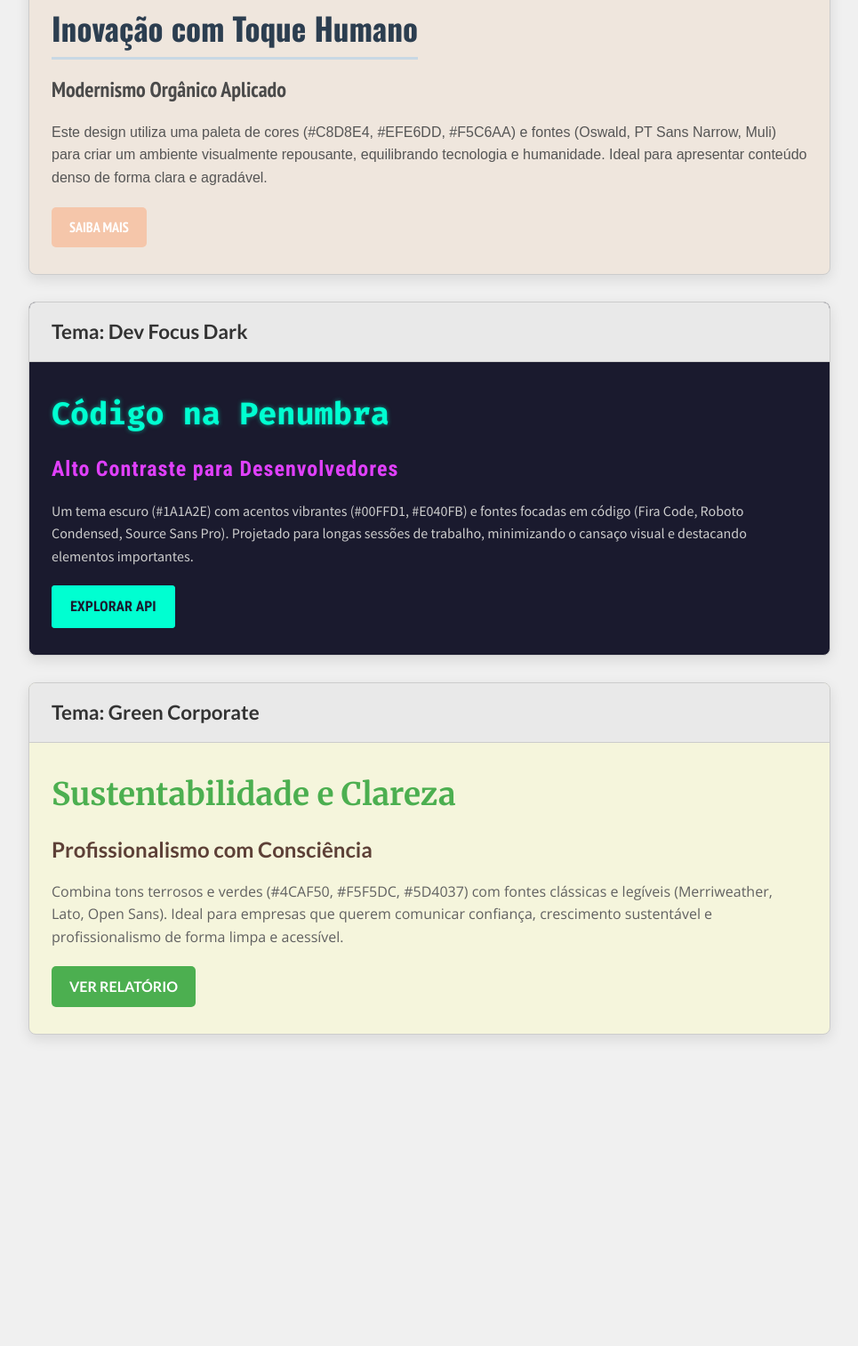
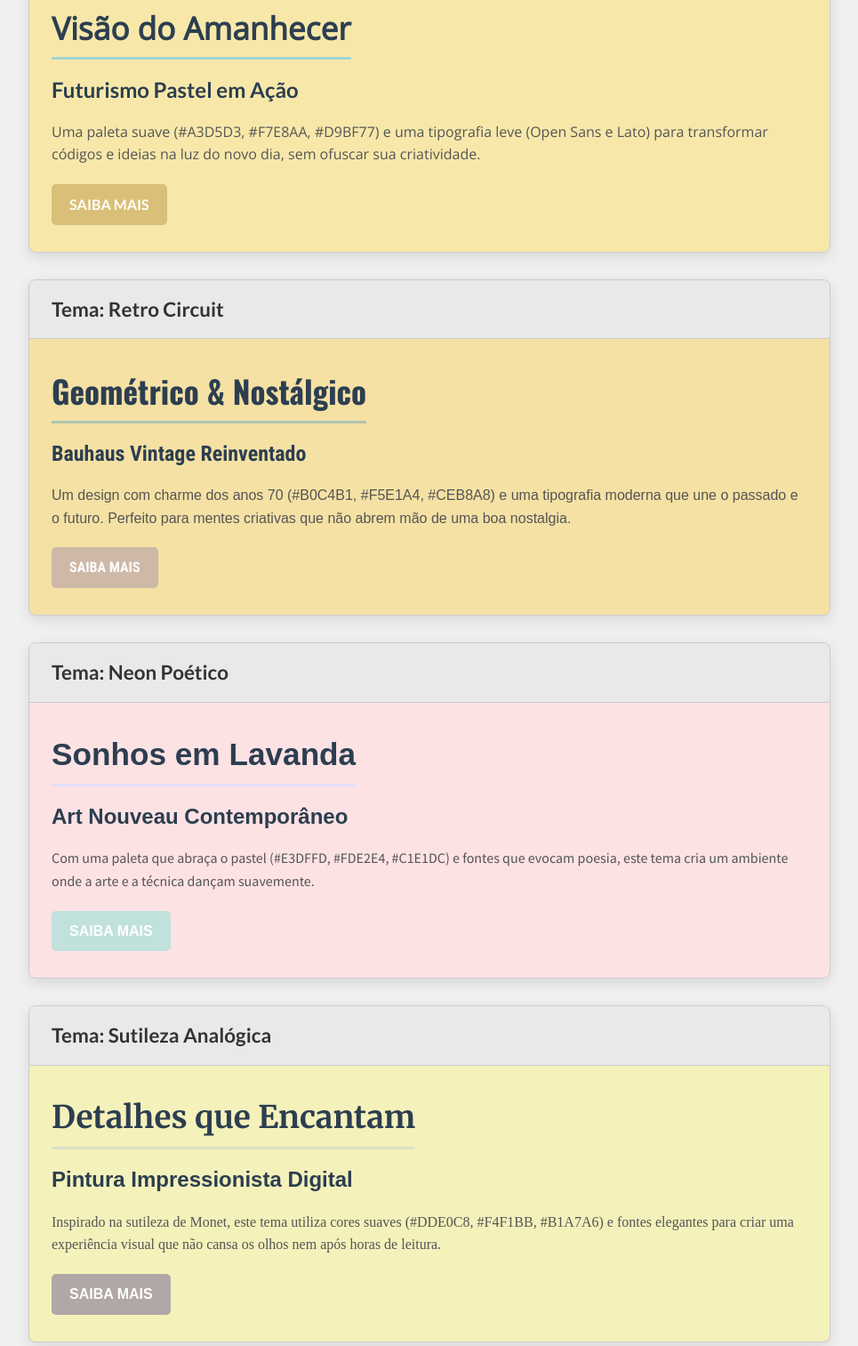
Before and after one commit to igorscaglia/igorscaglia.github.io, a plain HTML site: page index.html in a window 1280 px wide. Shown: the part 256-1769 px from the top of the page at 89% size, without its empty margins (157-1122 px from the left). Before the commit the page ends 1479 px from the top, so only its background shows below. Drawn offline with nearby package versions, Linux system fonts and the light colour scheme; a web font is replaced by a local one.

Commit message:
Update index.html

```diff
--- a/index.html
+++ b/index.html
@@ -7,6 +7,7 @@
 
   <link rel="preconnect" href="https://fonts.googleapis.com">
   <link rel="preconnect" href="https://fonts.gstatic.com" crossorigin>
+  <!-- Fontes fornecidas e utilizadas nos temas -->
   <link href="https://fonts.googleapis.com/css2?family=Muli&family=Oswald:wght@700&family=PT+Sans+Narrow:wght@700&family=Fira+Code:wght@700&family=Roboto+Condensed:wght@700&family=Source+Sans+Pro&family=Merriweather:wght@700&family=Lato:wght@700&family=Open+Sans&display=swap" rel="stylesheet">
 
   <style>
@@ -17,86 +18,271 @@
       box-sizing: border-box;
       line-height: 1.6;
     }
-
     body {
-            font-family: sans-serif; /* Fonte padrão genérica para o corpo fora dos temas */
-            background-color: #f0f0f0; /* Fundo neutro para a página do catálogo */
+      font-family: sans-serif;
+      background-color: #f0f0f0;
       padding-bottom: 30px;
     }
-
     .catalog-title {
       text-align: center;
       padding: 40px 20px;
       background-color: #333;
       color: #fff;
       margin-bottom: 30px;
-            font-family: 'Lato', sans-serif; /* Usando uma fonte neutra para o título do catálogo */
+      font-family: 'Lato', sans-serif;
     }
-
-        /* Estilos para cada bloco de preview de tema */
+    /* Estilos Gerais para os Blocos de Preview */
     .theme-preview {
       max-width: 900px;
-            margin: 0 auto 30px auto; /* Centraliza e adiciona espaço abaixo */
+      margin: 0 auto 30px auto;
       border: 1px solid #ccc;
       border-radius: 8px;
-            overflow: hidden; /* Garante que fundos e bordas funcionem bem */
+      overflow: hidden;
       box-shadow: 0 5px 15px rgba(0,0,0,0.1);
     }
-
     .theme-header {
       padding: 15px 25px;
-            background-color: #e9e9e9; /* Fundo neutro para o nome do tema */
+      background-color: #e9e9e9;
       border-bottom: 1px solid #ccc;
     }
-
     .theme-header h2 {
       font-size: 1.4em;
       font-family: 'Lato', sans-serif;
       color: #333;
     }
-
     .theme-content {
       padding: 30px 25px;
     }
-
-        /* --- ESTILOS DO TEMA 1: Tech Minimal Chic --- */
-        .theme-tech-minimal-chic {
-            background-color: #EFE6DD; /* Bege Suave - Fundo principal do tema */
+    /* --- ESTILOS DO TEMA 1: Aurora Digital --- */
+    .theme-aurora-digital {
+      background-color: #F7E8AA; /* Fundo: Amarelo pálido */
       color: #333;
-            font-family: 'Muli', sans-serif; /* Fonte padrão do tema */
+      font-family: 'Open Sans', sans-serif;
     }
-
-        .theme-tech-minimal-chic .theme-title {
-            font-family: 'Oswald', sans-serif; /* Fonte Título */
-            font-weight: 700; /* Bold */
+    .theme-aurora-digital .theme-title {
+      font-family: 'Open Sans', sans-serif; /* Não temos Montserrat na lista, então usamos Open Sans em Bold se possível */
+      font-weight: 700;
       font-size: 2.2em;
       color: #2c3e50;
       margin-bottom: 15px;
-            border-bottom: 3px solid #C8D8E4; /* Azul Gelo como detalhe */
+      border-bottom: 3px solid #A3D5D3; /* Azul marinho suave */
       padding-bottom: 5px;
       display: inline-block;
     }
+    .theme-aurora-digital .theme-subtitle {
+      font-family: 'Lato', sans-serif;
+      font-weight: 700;
+      font-size: 1.5em;
+      color: #2c3e50;
+      margin-bottom: 15px;
+    }
+    .theme-aurora-digital .theme-body-text {
+      font-family: 'Open Sans', sans-serif;
+      font-weight: 400;
+      font-size: 1em;
+      color: #555;
+      margin-bottom: 20px;
+    }
+    .theme-aurora-digital .theme-button {
+      display: inline-block;
+      background-color: #D9BF77; /* Toque dourado discreto */
+      color: #fff;
+      padding: 10px 20px;
+      font-family: 'Lato', sans-serif;
+      font-weight: 700;
+      font-size: 1em;
+      text-decoration: none;
+      border-radius: 5px;
+      transition: background-color 0.3s ease;
+      border: none;
+      cursor: pointer;
+      text-transform: uppercase;
+    }
+    .theme-aurora-digital .theme-button:hover {
+      background-color: #c8a865;
+    }
 
+    /* --- ESTILOS DO TEMA 2: Retro Circuit --- */
+    .theme-retro-circuit {
+      background-color: #F5E1A4; /* Fundo: Amarelo creme */
+      color: #333;
+      font-family: 'Nunito Sans', sans-serif;
+    }
+    .theme-retro-circuit .theme-title {
+      font-family: 'Oswald', sans-serif; /* Substituindo Raleway por Oswald */
+      font-weight: 700;
+      font-size: 2.2em;
+      color: #2c3e50;
+      margin-bottom: 15px;
+      border-bottom: 3px solid #B0C4B1; /* Verde menta */
+      padding-bottom: 5px;
+      display: inline-block;
+    }
+    .theme-retro-circuit .theme-subtitle {
+      font-family: 'Roboto Condensed', sans-serif; /* Substituindo Roboto Medium */
+      font-weight: 700;
+      font-size: 1.5em;
+      color: #2c3e50;
+      margin-bottom: 15px;
+    }
+    .theme-retro-circuit .theme-body-text {
+      font-family: 'Nunito Sans', sans-serif;
+      font-weight: 400;
+      font-size: 1em;
+      color: #555;
+      margin-bottom: 20px;
+    }
+    .theme-retro-circuit .theme-button {
+      display: inline-block;
+      background-color: #CEB8A8; /* Bege acastanhado */
+      color: #fff;
+      padding: 10px 20px;
+      font-family: 'Roboto Condensed', sans-serif;
+      font-weight: 700;
+      font-size: 1em;
+      text-decoration: none;
+      border-radius: 5px;
+      transition: background-color 0.3s ease;
+      border: none;
+      cursor: pointer;
+      text-transform: uppercase;
+    }
+    .theme-retro-circuit .theme-button:hover {
+      background-color: #b3a29d;
+    }
+
+    /* --- ESTILOS DO TEMA 3: Neon Poético --- */
+    .theme-neon-poetico {
+      background-color: #FDE2E4; /* Fundo: Rosa pastel */
+      color: #333;
+      font-family: 'Source Sans Pro', sans-serif;
+    }
+    .theme-neon-poetico .theme-title {
+      font-family: 'Poppins', sans-serif;
+      font-weight: 700;
+      font-size: 2.2em;
+      color: #2c3e50;
+      margin-bottom: 15px;
+      border-bottom: 3px solid #E3DFFD; /* Lavanda suave */
+      padding-bottom: 5px;
+      display: inline-block;
+    }
+    .theme-neon-poetico .theme-subtitle {
+      font-family: 'Poppins', sans-serif;
+      font-weight: 700;
+      font-size: 1.5em;
+      color: #2c3e50;
+      margin-bottom: 15px;
+    }
+    .theme-neon-poetico .theme-body-text {
+      font-family: 'Source Sans Pro', sans-serif;
+      font-weight: 400;
+      font-size: 1em;
+      color: #555;
+      margin-bottom: 20px;
+    }
+    .theme-neon-poetico .theme-button {
+      display: inline-block;
+      background-color: #C1E1DC; /* Verde água refrescante */
+      color: #fff;
+      padding: 10px 20px;
+      font-family: 'Poppins', sans-serif;
+      font-weight: 700;
+      font-size: 1em;
+      text-decoration: none;
+      border-radius: 5px;
+      transition: background-color 0.3s ease;
+      border: none;
+      cursor: pointer;
+      text-transform: uppercase;
+    }
+    .theme-neon-poetico .theme-button:hover {
+      background-color: #aed3cc;
+    }
+
+    /* --- ESTILOS DO TEMA 4: Sutileza Analógica --- */
+    .theme-sutileza-analogica {
+      background-color: #F4F1BB; /* Fundo: Amarelo manteiga */
+      color: #333;
+      font-family: 'Lora', serif;
+    }
+    .theme-sutileza-analogica .theme-title {
+      font-family: 'Merriweather', serif;
+      font-weight: 700;
+      font-size: 2.2em;
+      color: #2c3e50;
+      margin-bottom: 15px;
+      border-bottom: 3px solid #DDE0C8; /* Verde oliva suave */
+      padding-bottom: 5px;
+      display: inline-block;
+    }
+    .theme-sutileza-analogica .theme-subtitle {
+      font-family: 'Merriweather Sans', sans-serif;
+      font-weight: 700;
+      font-size: 1.5em;
+      color: #2c3e50;
+      margin-bottom: 15px;
+    }
+    .theme-sutileza-analogica .theme-body-text {
+      font-family: 'Lora', serif;
+      font-weight: 400;
+      font-size: 1em;
+      color: #555;
+      margin-bottom: 20px;
+    }
+    .theme-sutileza-analogica .theme-button {
+      display: inline-block;
+      background-color: #B1A7A6; /* Cinza topo de linha */
+      color: #fff;
+      padding: 10px 20px;
+      font-family: 'Merriweather Sans', sans-serif;
+      font-weight: 700;
+      font-size: 1em;
+      text-decoration: none;
+      border-radius: 5px;
+      transition: background-color 0.3s ease;
+      border: none;
+      cursor: pointer;
+      text-transform: uppercase;
+    }
+    .theme-sutileza-analogica .theme-button:hover {
+      background-color: #9f9491;
+    }
+
+    /* --- ESTILOS DO TEMA 5: Tech Minimal Chic --- */
+    .theme-tech-minimal-chic {
+      background-color: #EFE6DD; /* Fundo: Bege suave */
+      color: #333;
+      font-family: 'Muli', sans-serif;
+    }
+    .theme-tech-minimal-chic .theme-title {
+      font-family: 'Oswald', sans-serif;
+      font-weight: 700;
+      font-size: 2.2em;
+      color: #2c3e50;
+      margin-bottom: 15px;
+      border-bottom: 3px solid #C8D8E4; /* Azul Gelo */
+      padding-bottom: 5px;
+      display: inline-block;
+    }
     .theme-tech-minimal-chic .theme-subtitle {
-            font-family: 'PT Sans Narrow', sans-serif; /* Fonte Subtítulo */
-            font-weight: 700; /* Semi-Bold (usando Bold 700) */
+      font-family: 'PT Sans Narrow', sans-serif;
+      font-weight: 700;
       font-size: 1.5em;
       color: #4a4a4a;
       margin-bottom: 15px;
     }
-
     .theme-tech-minimal-chic .theme-body-text {
-            font-family: 'Muli', sans-serif; /* Fonte Texto Corrido */
-            font-weight: 400; /* Regular */
+      font-family: 'Muli', sans-serif;
+      font-weight: 400;
       font-size: 1em;
       color: #555;
       margin-bottom: 20px;
     }
-
     .theme-tech-minimal-chic .theme-button {
       display: inline-block;
       background-color: #F5C6AA; /* Pêssego Delicado */
-            color: #FFFFFF;
+      color: #fff;
       padding: 10px 20px;
       font-family: 'PT Sans Narrow', sans-serif;
       font-weight: 700;
@@ -112,141 +298,98 @@
       background-color: #e8b99f;
     }
 
-        /* --- ESTILOS DO TEMA 2: Dev Focus Dark (Exemplo Fictício) --- */
-        .theme-dev-focus-dark {
-            background-color: #1A1A2E; /* Fundo escuro */
-            color: #EAEAEA; /* Texto claro */
-            font-family: 'Source Sans Pro', sans-serif; /* Fonte padrão do tema */
-        }
-
-        .theme-dev-focus-dark .theme-title {
-            font-family: 'Fira Code', monospace; /* Fonte Título (monoespaçada) */
-            font-weight: 700; /* Bold */
-            font-size: 2.2em;
-            color: #00FFD1; /* Acento neon brilhante */
-            margin-bottom: 15px;
-            text-shadow: 0 0 5px rgba(0, 255, 209, 0.5);
-        }
-
-        .theme-dev-focus-dark .theme-subtitle {
-            font-family: 'Roboto Condensed', sans-serif; /* Fonte Subtítulo */
-            font-weight: 700; /* Bold */
-            font-size: 1.5em;
-            color: #E040FB; /* Acento secundário (magenta/roxo) */
-            margin-bottom: 15px;
-            letter-spacing: 1px;
-        }
-
-        .theme-dev-focus-dark .theme-body-text {
-            font-family: 'Source Sans Pro', sans-serif; /* Fonte Texto Corrido */
-            font-weight: 400; /* Regular */
-            font-size: 1em;
-            color: #cccccc; /* Cinza claro para texto corrido */
-            margin-bottom: 20px;
-        }
-
-        .theme-dev-focus-dark .theme-button {
-            display: inline-block;
-            background-color: #00FFD1; /* Acento principal */
-            color: #1A1A2E; /* Texto escuro no botão claro */
-            padding: 10px 20px;
-            font-family: 'Roboto Condensed', sans-serif;
-            font-weight: 700;
-            font-size: 1em;
-            text-decoration: none;
-            border-radius: 3px;
-            transition: all 0.3s ease;
-            border: 1px solid #00FFD1;
-            cursor: pointer;
-            text-transform: uppercase;
-        }
-        .theme-dev-focus-dark .theme-button:hover {
-            background-color: #1A1A2E;
-            color: #00FFD1;
-            box-shadow: 0 0 10px rgba(0, 255, 209, 0.7);
-        }
-
-        /* --- ESTILOS DO TEMA 3: Green Corporate (Exemplo Fictício) --- */
-        .theme-green-corporate {
-            background-color: #F5F5DC; /* Fundo Bege Claro (quase branco) */
-            color: #5D4037; /* Marrom escuro para texto principal */
-            font-family: 'Open Sans', sans-serif; /* Fonte padrão do tema */
-        }
-
-        .theme-green-corporate .theme-title {
-            font-family: 'Merriweather', serif; /* Fonte Título (serifada) */
-            font-weight: 700; /* Bold */
-            font-size: 2.2em;
-            color: #4CAF50; /* Verde principal */
-            margin-bottom: 15px;
-        }
-
-        .theme-green-corporate .theme-subtitle {
-            font-family: 'Lato', sans-serif; /* Fonte Subtítulo */
-            font-weight: 700; /* Bold */
-            font-size: 1.5em;
-            color: #5D4037; /* Marrom escuro */
-            margin-bottom: 15px;
-        }
-
-        .theme-green-corporate .theme-body-text {
-            font-family: 'Open Sans', sans-serif; /* Fonte Texto Corrido */
-            font-weight: 400; /* Regular */
-            font-size: 1em;
-            color: #616161; /* Cinza escuro para corpo */
-            margin-bottom: 20px;
-        }
-
-        .theme-green-corporate .theme-button {
-            display: inline-block;
-            background-color: #4CAF50; /* Verde principal */
-            color: #FFFFFF; /* Texto branco */
-            padding: 10px 20px;
-            font-family: 'Lato', sans-serif;
-            font-weight: 700;
-            font-size: 1em;
-            text-decoration: none;
-            border-radius: 5px;
-            transition: background-color 0.3s ease;
-            border: none;
-            cursor: pointer;
-            text-transform: uppercase;
-        }
-        .theme-green-corporate .theme-button:hover {
-            background-color: #388E3C; /* Verde mais escuro no hover */
-        }
-
     /* Responsividade Básica */
     @media (max-width: 768px) {
       .catalog-title {
         font-size: 1.8em;
       }
       .theme-preview {
-                 margin-left: 15px;
-                 margin-right: 15px;
+        margin: 0 15px 30px 15px;
       }
       .theme-content {
         padding: 20px 15px;
       }
-             /* Ajustar tamanhos de fonte dentro dos temas se necessário */
-            .theme-tech-minimal-chic .theme-title,
-            .theme-dev-focus-dark .theme-title,
-            .theme-green-corporate .theme-title {
+      .theme-aurora-digital .theme-title,
+      .theme-retro-circuit .theme-title,
+      .theme-neon-poetico .theme-title,
+      .theme-sutileza-analogica .theme-title,
+      .theme-tech-minimal-chic .theme-title {
         font-size: 1.8em;
       }
-             .theme-tech-minimal-chic .theme-subtitle,
-            .theme-dev-focus-dark .theme-subtitle,
-            .theme-green-corporate .theme-subtitle {
+      .theme-aurora-digital .theme-subtitle,
+      .theme-retro-circuit .theme-subtitle,
+      .theme-neon-poetico .theme-subtitle,
+      .theme-sutileza-analogica .theme-subtitle,
+      .theme-tech-minimal-chic .theme-subtitle {
         font-size: 1.3em;
       }
     }
-
   </style>
 </head>
 <body>
-
   <h1 class="catalog-title">Catálogo de Temas Visuais</h1>
 
+  <!-- Tema 1: Aurora Digital -->
+  <section class="theme-preview theme-aurora-digital">
+    <header class="theme-header">
+      <h2>Tema: Aurora Digital</h2>
+    </header>
+    <div class="theme-content">
+      <h3 class="theme-title">Visão do Amanhecer</h3>
+      <h4 class="theme-subtitle">Futurismo Pastel em Ação</h4>
+      <p class="theme-body-text">
+        Uma paleta suave (#A3D5D3, #F7E8AA, #D9BF77) e uma tipografia leve (Open Sans e Lato) para transformar códigos e ideias na luz do novo dia, sem ofuscar sua criatividade.
+      </p>
+      <button class="theme-button">Saiba Mais</button>
+    </div>
+  </section>
+
+  <!-- Tema 2: Retro Circuit -->
+  <section class="theme-preview theme-retro-circuit">
+    <header class="theme-header">
+      <h2>Tema: Retro Circuit</h2>
+    </header>
+    <div class="theme-content">
+      <h3 class="theme-title">Geométrico & Nostálgico</h3>
+      <h4 class="theme-subtitle">Bauhaus Vintage Reinventado</h4>
+      <p class="theme-body-text">
+        Um design com charme dos anos 70 (#B0C4B1, #F5E1A4, #CEB8A8) e uma tipografia moderna que une o passado e o futuro. Perfeito para mentes criativas que não abrem mão de uma boa nostalgia.
+      </p>
+      <button class="theme-button">Saiba Mais</button>
+    </div>
+  </section>
+
+  <!-- Tema 3: Neon Poético -->
+  <section class="theme-preview theme-neon-poetico">
+    <header class="theme-header">
+      <h2>Tema: Neon Poético</h2>
+    </header>
+    <div class="theme-content">
+      <h3 class="theme-title">Sonhos em Lavanda</h3>
+      <h4 class="theme-subtitle">Art Nouveau Contemporâneo</h4>
+      <p class="theme-body-text">
+        Com uma paleta que abraça o pastel (#E3DFFD, #FDE2E4, #C1E1DC) e fontes que evocam poesia, este tema cria um ambiente onde a arte e a técnica dançam suavemente.
+      </p>
+      <button class="theme-button">Saiba Mais</button>
+    </div>
+  </section>
+
+  <!-- Tema 4: Sutileza Analógica -->
+  <section class="theme-preview theme-sutileza-analogica">
+    <header class="theme-header">
+      <h2>Tema: Sutileza Analógica</h2>
+    </header>
+    <div class="theme-content">
+      <h3 class="theme-title">Detalhes que Encantam</h3>
+      <h4 class="theme-subtitle">Pintura Impressionista Digital</h4>
+      <p class="theme-body-text">
+        Inspirado na sutileza de Monet, este tema utiliza cores suaves (#DDE0C8, #F4F1BB, #B1A7A6) e fontes elegantes para criar uma experiência visual que não cansa os olhos nem após horas de leitura.
+      </p>
+      <button class="theme-button">Saiba Mais</button>
+    </div>
+  </section>
+
+  <!-- Tema 5: Tech Minimal Chic -->
   <section class="theme-preview theme-tech-minimal-chic">
     <header class="theme-header">
       <h2>Tema: Tech Minimal Chic</h2>
@@ -255,39 +398,11 @@
       <h3 class="theme-title">Inovação com Toque Humano</h3>
       <h4 class="theme-subtitle">Modernismo Orgânico Aplicado</h4>
       <p class="theme-body-text">
-                Este design utiliza uma paleta de cores (#C8D8E4, #EFE6DD, #F5C6AA) e fontes (Oswald, PT Sans Narrow, Muli) para criar um ambiente visualmente repousante, equilibrando tecnologia e humanidade. Ideal para apresentar conteúdo denso de forma clara e agradável.
+        Combina uma paleta sofisticada (#C8D8E4, #EFE6DD, #F5C6AA) com fontes modernas (Oswald, PT Sans Narrow, Muli) para oferecer um ambiente visual repousante e propício para a apresentação de conteúdos densos com leveza e clareza.
       </p>
       <button class="theme-button">Saiba Mais</button>
     </div>
   </section>
 
-    <section class="theme-preview theme-dev-focus-dark">
-        <header class="theme-header">
-            <h2>Tema: Dev Focus Dark</h2>
-        </header>
-        <div class="theme-content">
-            <h3 class="theme-title">Código na Penumbra</h3>
-            <h4 class="theme-subtitle">Alto Contraste para Desenvolvedores</h4>
-            <p class="theme-body-text">
-                Um tema escuro (#1A1A2E) com acentos vibrantes (#00FFD1, #E040FB) e fontes focadas em código (Fira Code, Roboto Condensed, Source Sans Pro). Projetado para longas sessões de trabalho, minimizando o cansaço visual e destacando elementos importantes.
-            </p>
-            <button class="theme-button">Explorar API</button>
-        </div>
-    </section>
-
-    <section class="theme-preview theme-green-corporate">
-        <header class="theme-header">
-            <h2>Tema: Green Corporate</h2>
-        </header>
-        <div class="theme-content">
-            <h3 class="theme-title">Sustentabilidade e Clareza</h3>
-            <h4 class="theme-subtitle">Profissionalismo com Consciência</h4>
-            <p class="theme-body-text">
-                Combina tons terrosos e verdes (#4CAF50, #F5F5DC, #5D4037) com fontes clássicas e legíveis (Merriweather, Lato, Open Sans). Ideal para empresas que querem comunicar confiança, crescimento sustentável e profissionalismo de forma limpa e acessível.
-            </p>
-            <button class="theme-button">Ver Relatório</button>
-        </div>
-    </section>
-
 </body>
 </html>
```
Lines whose indentation alone changed are shown as unchanged.
